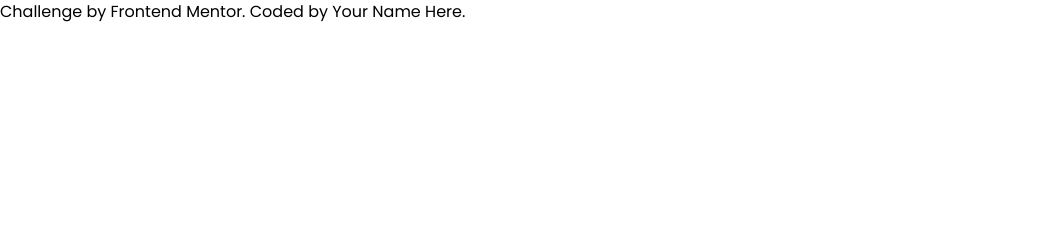
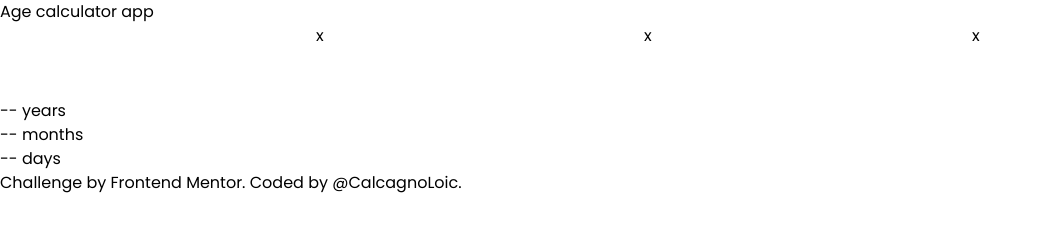
Before and after one commit to CalcagnoLoic/age_calculator, a website: page index.html in a window 1280 px wide. Shown: the whole page, without its empty margins (0-1042 px from the left). Drawn offline with Linux system fonts and the light colour scheme; files whose address does not match are found by name.

Commit message:
add html tag

```diff
--- a/index.html
+++ b/index.html
@@ -3,6 +3,9 @@
     <head>
         <meta charset="UTF-8" />
         <meta name="viewport" content="width=device-width, initial-scale=1.0" />
+        <meta name="author" content="Calcagno Loïc" />
+        <meta name="description" content="TODO" />
+        <!--FAIRE LE META TAG-->
         <link
             rel="icon"
             type="image/png"
@@ -12,15 +15,44 @@
         <title>Age calculator</title>
         <link rel="stylesheet" href="/dist/output.css" />
     </head>
-    <body>
-        <div class="font-sans">
-            Challenge by
-            <a
-                href="https://www.frontendmentor.io?ref=challenge"
-                target="_blank"
-                >Frontend Mentor</a
-            >. Coded by <a href="#">Your Name Here</a>.
-        </div>
+    <body class="font-sans">
+        <header>
+            <h1>Age calculator app</h1>
+        </header>
+        <main>
+            <div>
+                <form action="">
+                    <input type="text" />x <input type="text" />x
+                    <input type="text" />x
+                    <div>
+                        <div></div>
+                        <input
+                            type="image"
+                            name="submit"
+                            src="assets/images/icon-arrow.svg"
+                            alt="test"
+                        />
+                    </div>
+                </form>
+
+                <p>-- years</p>
+                <p>-- months</p>
+                <p>-- days</p>
+            </div>
+        </main>
+        <footer>
+            <p>
+                Challenge by
+                <a
+                    href="https://www.frontendmentor.io?ref=challenge"
+                    target="_blank"
+                    >Frontend Mentor</a
+                >. Coded by
+                <a href="https://github.com/CalcagnoLoic" target="_blank"
+                    >@CalcagnoLoic</a
+                >.
+            </p>
+        </footer>
     </body>
     <script src="assets/js/script.js"></script>
 </html>
```
